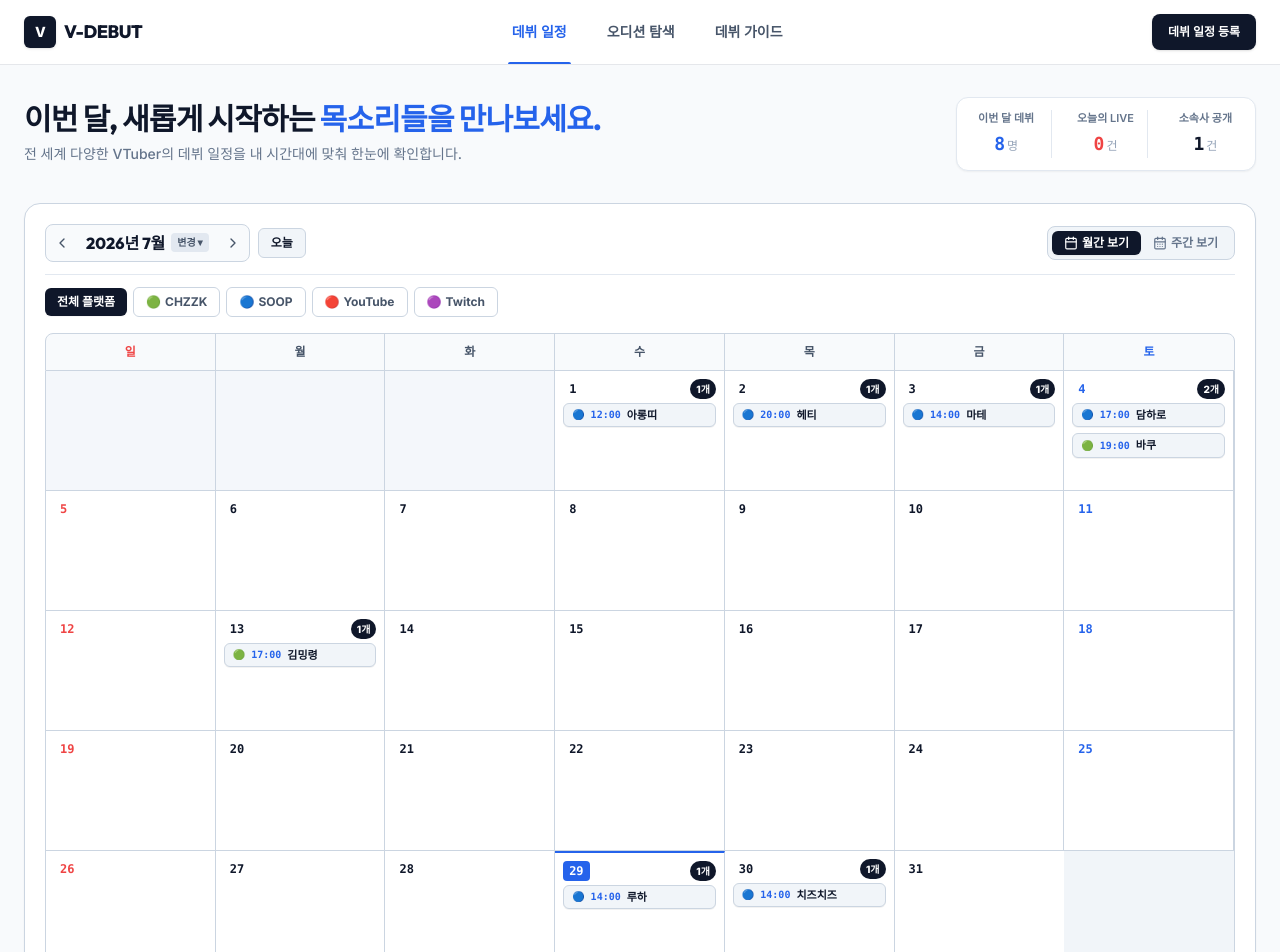
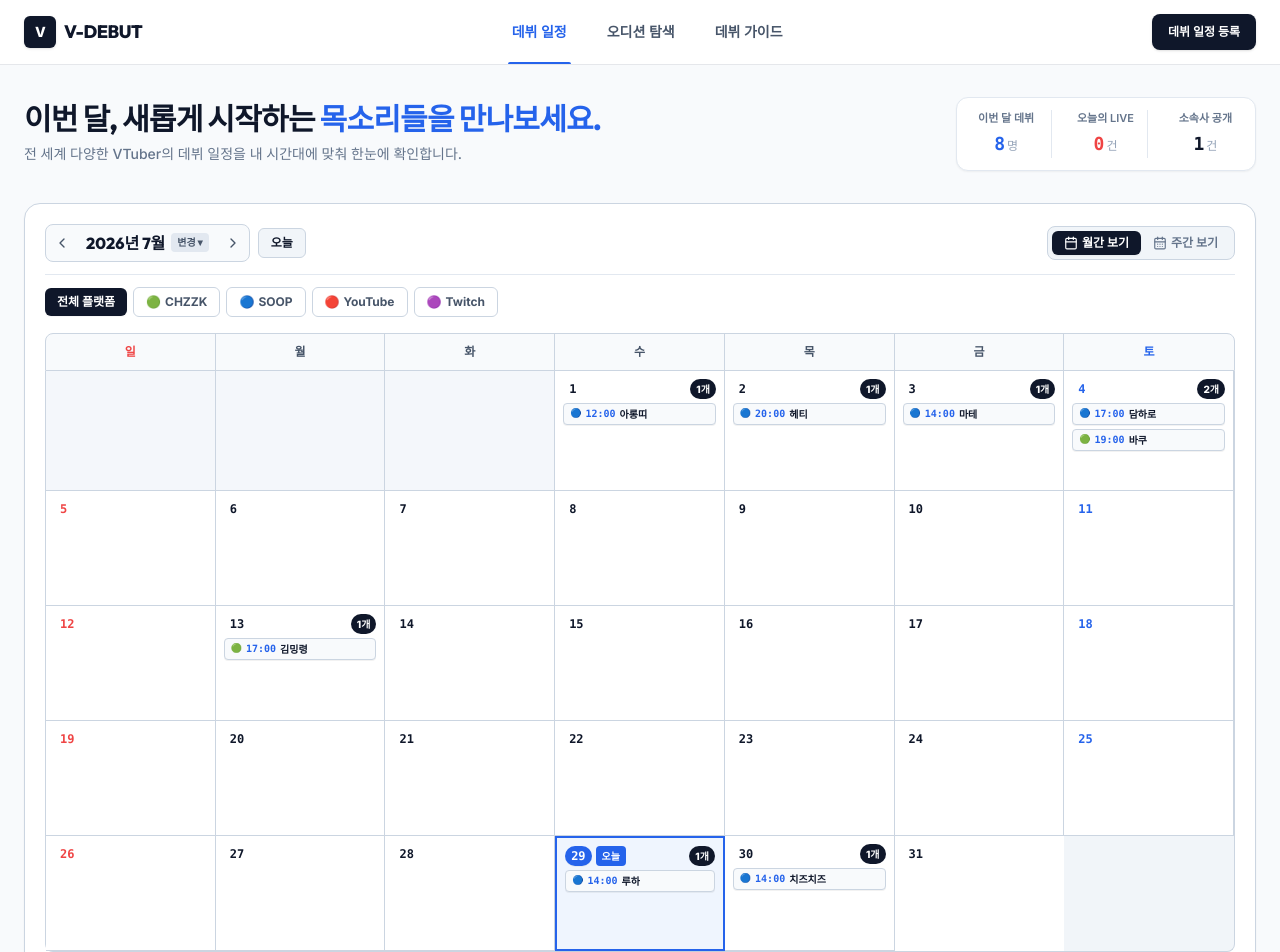
Before and after one commit to Ji-ChangKim/StreamingService, a React (Vite) app in the folder frontend/: page / in a window 1280 px wide. Shown: the top 952 px of the page. Built offline with nearby package versions, Linux system fonts and the light colour scheme; no server answers.

Commit message:
fix_today_badge_and_calendar_chip_cleanup

```diff
--- a/frontend/src/components/calendar/CalendarMonthGrid.tsx
+++ b/frontend/src/components/calendar/CalendarMonthGrid.tsx
@@ -58,20 +58,21 @@ export function CalendarMonthGrid({
               <div
                 key={dateKey}
                 onClick={() => onSelectDate(dateKey)}
-                className={`min-h-[120px] p-2 bg-white flex flex-col justify-between overflow-hidden cursor-pointer transition-all ${
+                className={`min-h-[115px] p-2 flex flex-col justify-between overflow-hidden cursor-pointer transition-all ${
                   isSelected
                     ? 'bg-[#F0F9FF] ring-2 ring-inset ring-[#2563EB] shadow-xs'
                     : isToday
-                    ? 'bg-[#F8FAFC] border-t-2 border-t-[#2563EB]'
-                    : 'hover:bg-[#F8FAFC]'
+                    ? 'bg-[#EFF6FF]/80 border-2 border-[#2563EB] shadow-xs'
+                    : 'bg-white hover:bg-[#F8FAFC]'
                 }`}
               >
                 {/* Date Header */}
                 <div className="flex items-center justify-between mb-1">
+                  <div className="flex items-center gap-1">
                     <span
-                    className={`text-xs font-extrabold font-mono px-1.5 py-0.5 rounded-[4px] ${
+                      className={`text-xs font-extrabold font-mono px-1.5 py-0.5 rounded-full ${
                         isToday
-                        ? 'bg-[#2563EB] text-white'
+                          ? 'bg-[#2563EB] text-white shadow-2xs font-extrabold'
                           : idx % 7 === 0
                           ? 'text-[#EF4444]'
                           : idx % 7 === 6
@@ -81,6 +82,12 @@ export function CalendarMonthGrid({
                     >
                       {cell.dayNumber}
                     </span>
+                    {isToday && (
+                      <span className="text-[10px] font-extrabold px-1.5 py-0.5 rounded-[4px] bg-[#2563EB] text-white shrink-0">
+                        오늘
+                      </span>
+                    )}
+                  </div>
 
                   {dayEvents.length > 0 && (
                     <span className="text-[10px] font-extrabold bg-[#0F172A] text-white px-1.5 py-0.5 rounded-full">
@@ -89,9 +96,9 @@ export function CalendarMonthGrid({
                   )}
                 </div>
 
-                {/* Event Items */}
-                <div className="space-y-1.5 flex-grow">
-                  {dayEvents.slice(0, 3).map((evt) => {
+                {/* Event Items (최대 2개로 깔끔히 정돈하여 지저분함 제거) */}
+                <div className="space-y-1 flex-grow justify-start">
+                  {dayEvents.slice(0, 2).map((evt) => {
                     const primaryLink = evt.links.find((l) => l.isPrimary) || evt.links[0];
                     const platformDot =
                       primaryLink?.platform === 'CHZZK'
@@ -106,18 +113,18 @@ export function CalendarMonthGrid({
                     return (
                       <div
                         key={evt.id}
-                        className="px-2 py-1 rounded-[6px] bg-[#F1F5F9] border border-[#CBD5E1] flex items-center gap-1.5 text-xs font-bold text-[#0F172A] hover:bg-[#E2E8F0] hover:border-[#2563EB] transition-all cursor-pointer overflow-hidden shadow-2xs"
+                        className="px-1.5 py-0.5 rounded-[4px] bg-[#F8FAFC] border border-[#CBD5E1] flex items-center gap-1 text-[11px] font-bold text-[#0F172A] hover:bg-[#E2E8F0] hover:border-[#2563EB] transition-all cursor-pointer overflow-hidden shadow-2xs"
                       >
-                        <span className="text-[10px] shrink-0">{platformDot}</span>
+                        <span className="text-[9px] shrink-0">{platformDot}</span>
                         <span className="text-[10px] font-mono font-extrabold text-[#2563EB] shrink-0">{startTime}</span>
-                        <span className="truncate text-[11px] font-bold text-[#0F172A]">{evt.creator.displayName}</span>
+                        <span className="truncate text-[10px] font-bold text-[#0F172A]">{evt.creator.displayName}</span>
                       </div>
                     );
                   })}
 
-                  {dayEvents.length > 3 && (
-                    <div className="text-[10px] font-bold text-[#2563EB] text-center bg-[#EFF6FF] py-0.5 rounded-[4px]">
-                      + {dayEvents.length - 3}개 더보기
+                  {dayEvents.length > 2 && (
+                    <div className="text-[9px] font-bold text-[#64748B] hover:text-[#2563EB] text-center pt-0.5">
+                      + {dayEvents.length - 2}개 더보기
                     </div>
                   )}
                 </div>
```
Also changed, not shown: 1 other file (tests, documents, lock files or other folders). Lines whose indentation alone changed are shown as unchanged.
